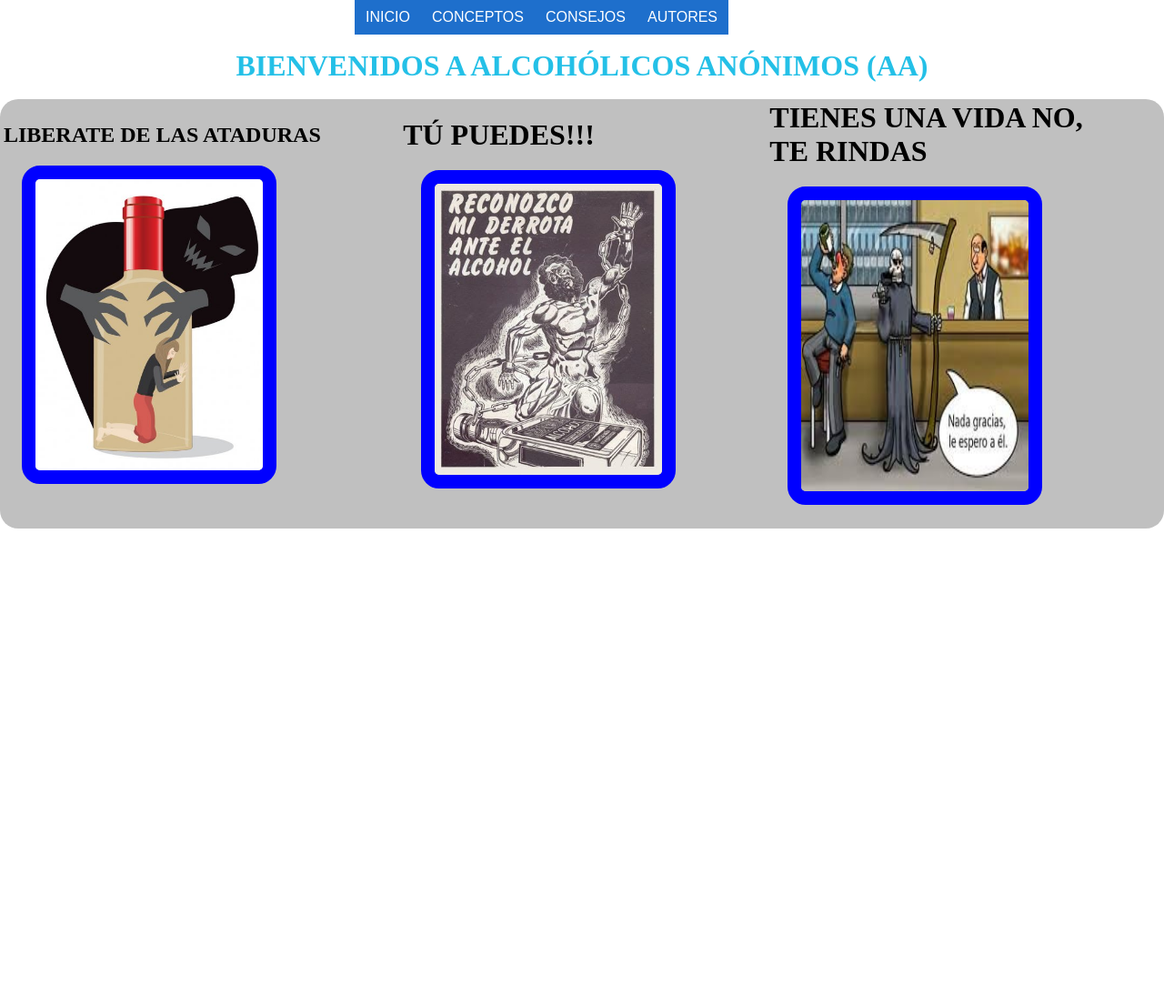
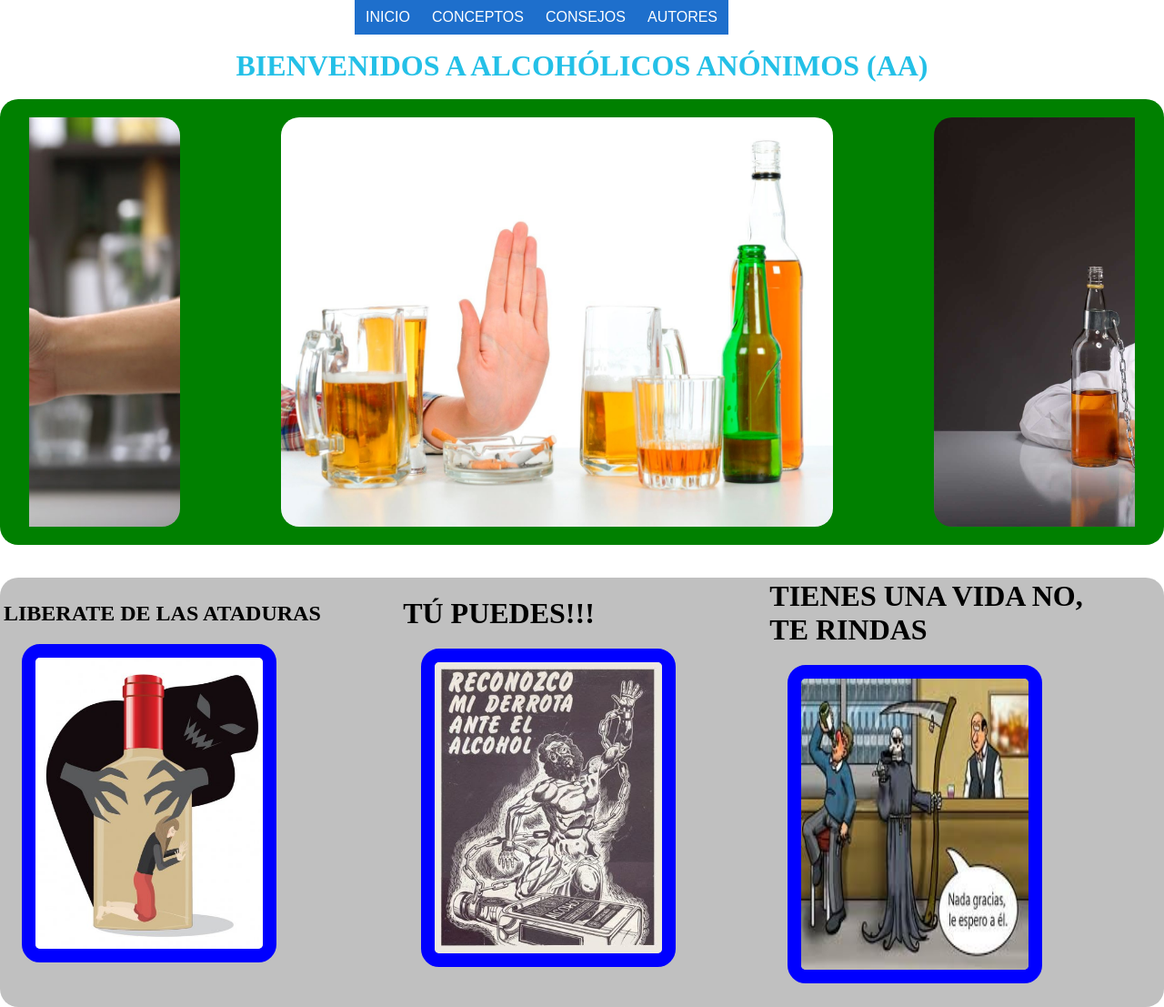
Before and after one commit to GuilianavaD/AA-Proyecto, a PHP site: page /Inicio.php in a window 1280 px wide. Shown: the whole page at 91% size. Before the commit the page ends 581 px from the top, so only its background shows below. Run offline with PHP 8.4, Linux system fonts and the light colour scheme.

Commit message:
Update Inicio.php

```diff
--- a/Inicio.php
+++ b/Inicio.php
@@ -3,9 +3,58 @@
     <head>
     <meta charset="UTF-8">
     <meta name="viewport" content="width=device-width, initial-scale=1.0">
-    <link rel="stylesheet" type="text/css" href="style.css">
     <title>AA</title>
     <style type="text/css">
+
+        * {
+            margin:0px;
+            padding:0px;
+        }
+
+        #header {
+            margin:auto;
+            width:500px;
+            font-family:Arial, Helvetica, sans-serif;
+        }
+
+        ul, ol {
+            list-style:none;
+        }
+
+        .nav > li {
+            float:left;
+        }
+
+        .nav li a {
+            background-color:rgb(30, 111, 204);
+            color:#fff;
+            text-decoration:none;
+            padding:10px 12px;
+            display:block;
+        }
+
+        .nav li a:hover {
+            background-color:#0e2f9b;
+        }
+
+        .nav li ul {
+            display:none;
+            position:absolute;
+            min-width:140px;
+        }
+
+        .nav li:hover > ul {
+            display:block;
+        }
+
+        .nav li ul li {
+            position:relative;
+        }
+
+        .nav li ul li ul {
+            right:-140px;
+            top:0px;
+        }
 
             table{width: 100%;
                 background-color:#c0c0c0;
@@ -13,6 +62,57 @@
             }
 
             table {
+
+             }
+
+            img
+            {
+                border-radius:20px;
+                margin: 20px;
+            }
+
+
+
+
+            .slider{
+                width: 95%;
+                margin: auto;
+                overflow: hidden;
+            }
+            .slider ul {
+                display: flex;
+                padding:0;
+                width:300%;
+                animation: cambio 20s infinite alternate;
+
+            }
+            .slider li {
+                width:100%
+                list-style: none;
+            }
+            .slider img {
+                width:85%;
+            }
+            @keyframes cambio {
+                0% {margin-left: 0;}
+                20% {margin-left: 0;}
+
+                25% {margin-left: -100%;}
+                45% {margin-left: -100%;}
+
+                50% {margin-left: -200%;}
+                70% {margin-left: -200%;}
+
+                75% {margin-left: -200%;}
+                100% {margin-left: -200%;}
+
+            }
+            div{width: 100%;
+                background-color:green;
+                border-radius: 20px;
+            }
+
+            div {
 
              }
 
@@ -62,6 +162,17 @@
     <br><br>
     <h1 style="color:#24c0e7"><center>BIENVENIDOS A ALCOHÓLICOS ANÓNIMOS (AA)</center></h1>
    <br>
+   <div>
+    <div class="slider">
+        <ul><li><img src="imagen/refle.jpg" height="450px" width="500px" align="right" alt=""></li> &nbsp;
+            <li ><img src="imagen/alto.jpg" height="450px" width="500px" align="right" alt=""></li> &nbsp;
+            <li><img src="imagen/stop.jpg" height="450px" width="500px"align="right" alt=""></li> &nbsp; </br> </br>
+            <li><img src="imagen/grupo.jpg" height="450px" width="500px"align="right"  alt=""></li> &nbsp;
+        </ul>
+        </div>
+        </div>
+        <br>
+        </br>
         <table>
             <tbody>
                 <tr>
```
